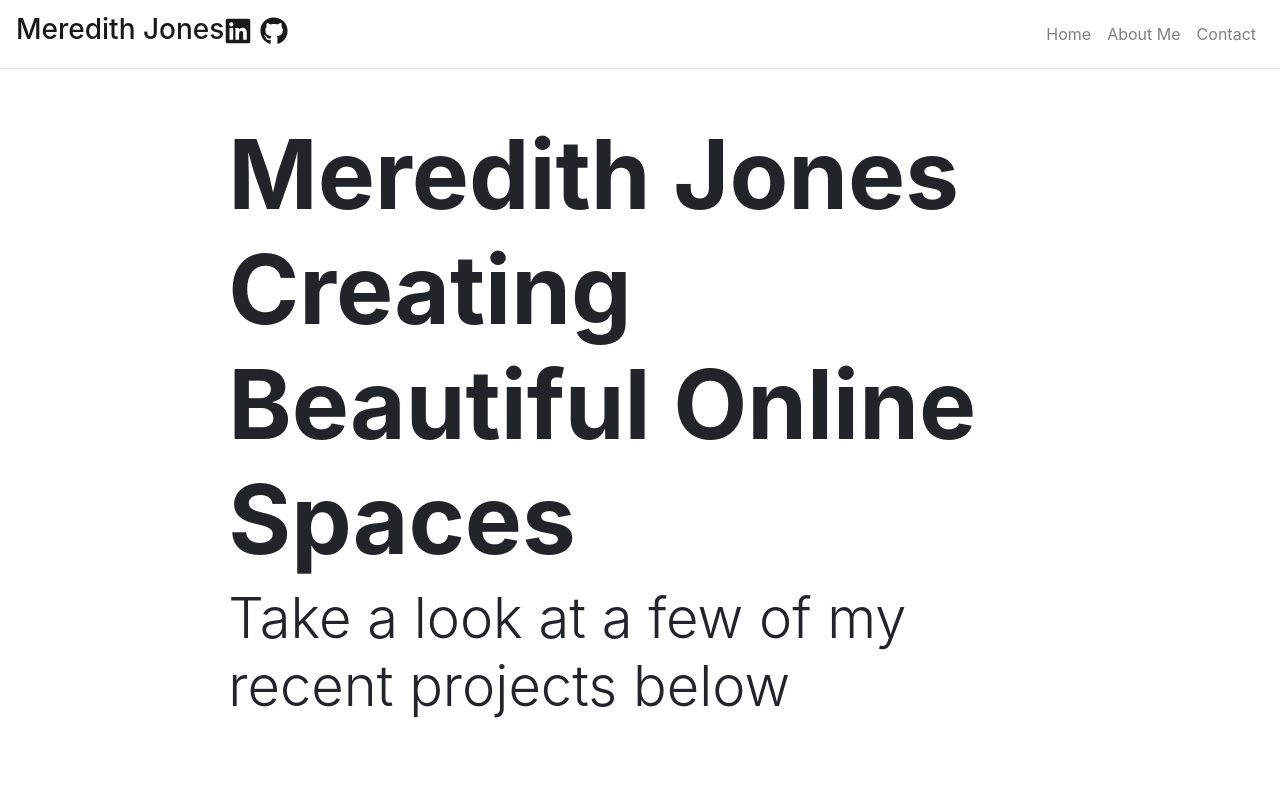
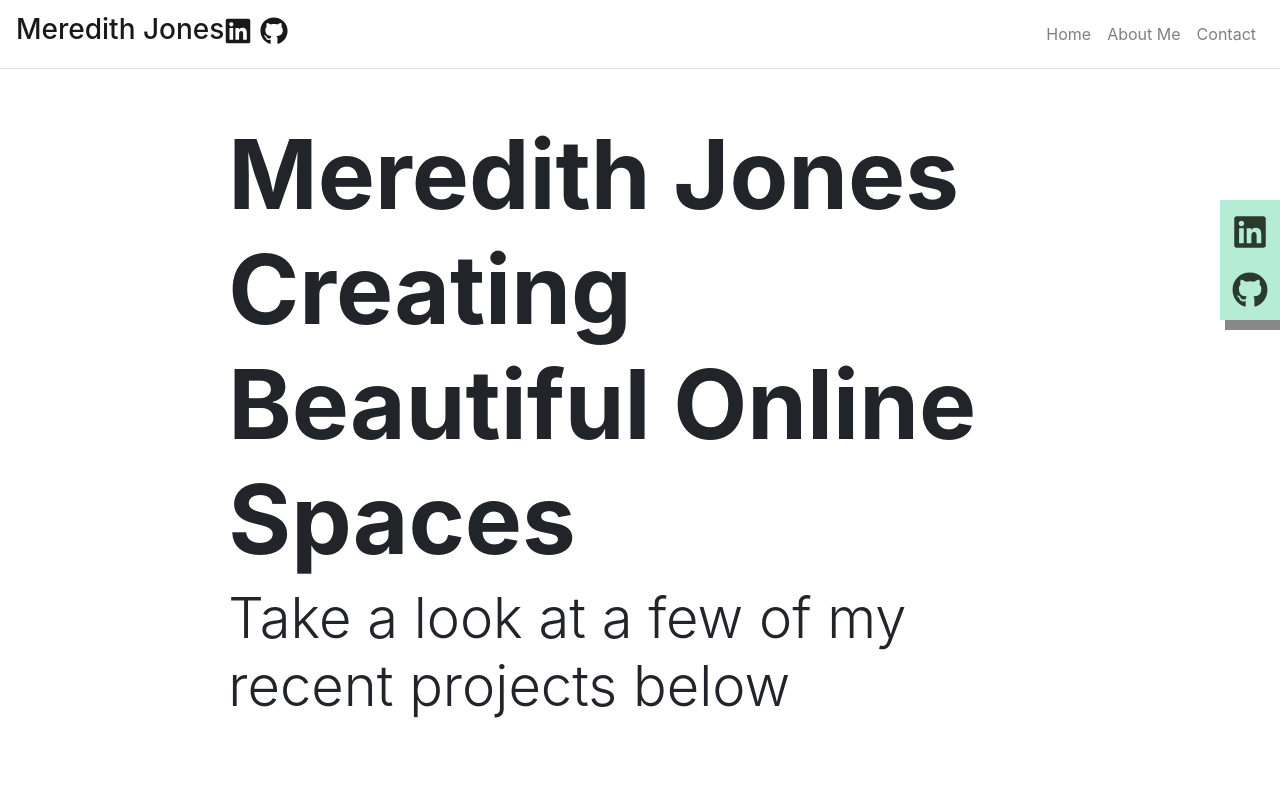
Before and after one commit to meredithajones/2021-Portfolio, a React (Create React App) app: page / in a window 1280 px wide. Shown: the top 800 px of the page. Built offline with nearby package versions, Linux system fonts and the light colour scheme.

Commit message:
added sidenav with links to linkedin and github

```diff
--- a/src/App.js
+++ b/src/App.js
@@ -13,6 +13,7 @@ import Footer from "./Components/Footer";
 import HomePage from "./Pages/HomePage";
 import AboutPage from "./Pages/AboutPage";
 import ContactPage from "./Pages/ContactPage";
+import Sidenav from "./Components/SideNav/SideNav.js";
 
 class App extends React.Component {
   constructor(props) {
@@ -66,6 +67,7 @@ class App extends React.Component {
               </Nav>
             </Navbar.Collapse>
           </Navbar>
+          <Sidenav />
 
           <Route path="/" exact render={() => <HomePage title={this.state.home.title} subTitle={this.state.home.subTitle} text={this.state.home.text} />} />
           <Route path="/about" render={() => <AboutPage title={this.state.about.title} />} />
--- /dev/null
+++ b/src/Components/SideNav/SideNav.css
@@ -0,0 +1,26 @@
+.SideNav {
+    display: flex;
+    flex-direction: column;
+    position: fixed;
+    top: 200px;
+    right: 0;
+    width: 60px;
+    height: 120px;
+    background:	rgb(180, 236, 214);
+    font-size: 2.25rem;
+    border-radius: 6px 2 2 6px;
+    box-shadow: 5px 10px #888888;
+    color: rgb(0 0 0 / 45%);
+
+
+}
+
+.SideNav a:hover {
+    color: rgb(37, 93, 84);
+}
+
+.SideNav a, a:focus, a:active {
+
+      color: rgb(43, 59, 43);
+      margin: auto;
+}
--- a/src/Components/SideNav/SideNav.js
+++ b/src/Components/SideNav/SideNav.js
@@ -1,5 +1,6 @@
 import React from 'react';
-import Link from "react-router-dom";
+import { Link } from "react-router-dom";
+import "../SideNav/SideNav.css";
 
 import { FaGithub, FaLinkedin } from "react-icons/fa";
 
@@ -7,7 +8,7 @@ import { FaGithub, FaLinkedin } from "react-icons/fa";
 
 const SideNav = () => {
     return (
-        <nav className="sidenav">
+        <nav className="SideNav">
             <a href="https://www.linkedin.com/in/meredithjones4747/" target="_blank" rel="noreferrer">
                 <i className=""><FaLinkedin /></i>
             </a>
```
